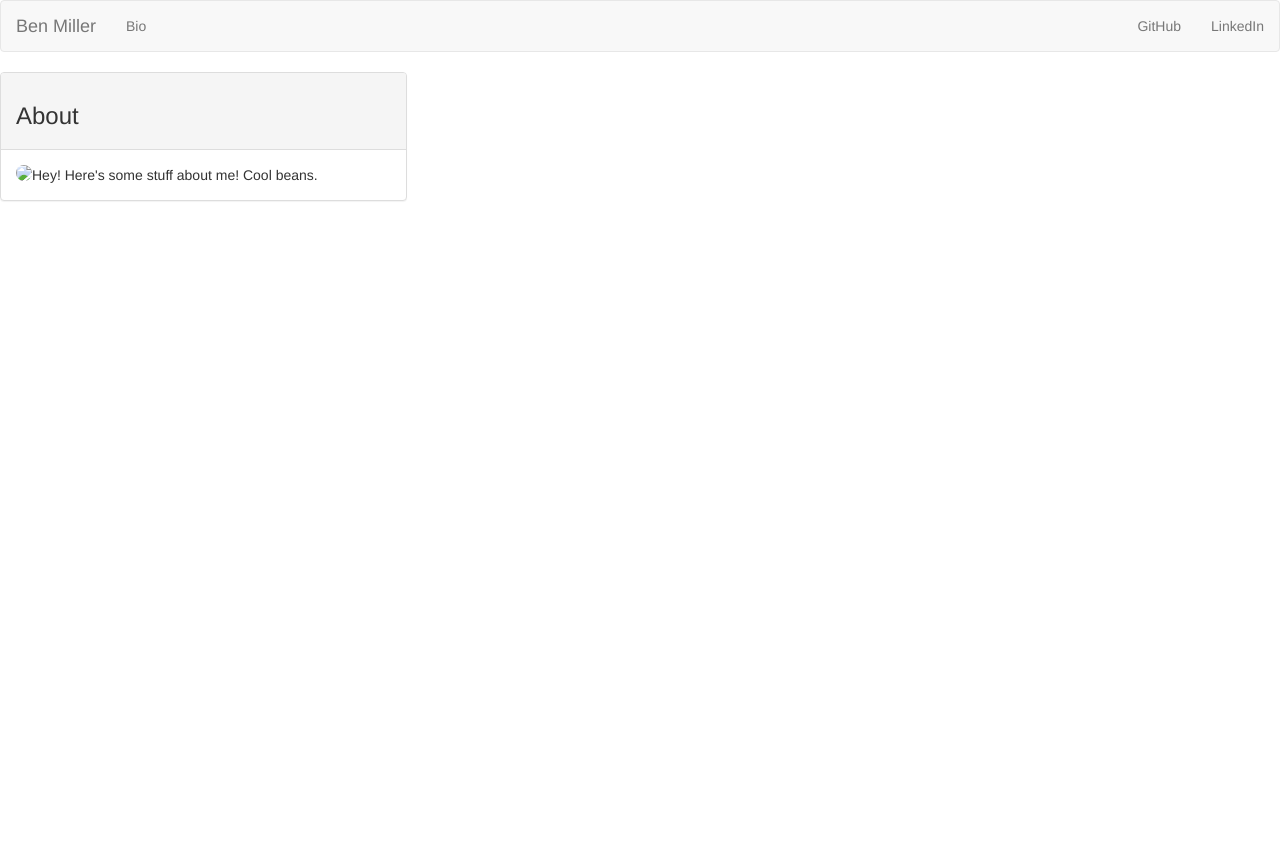
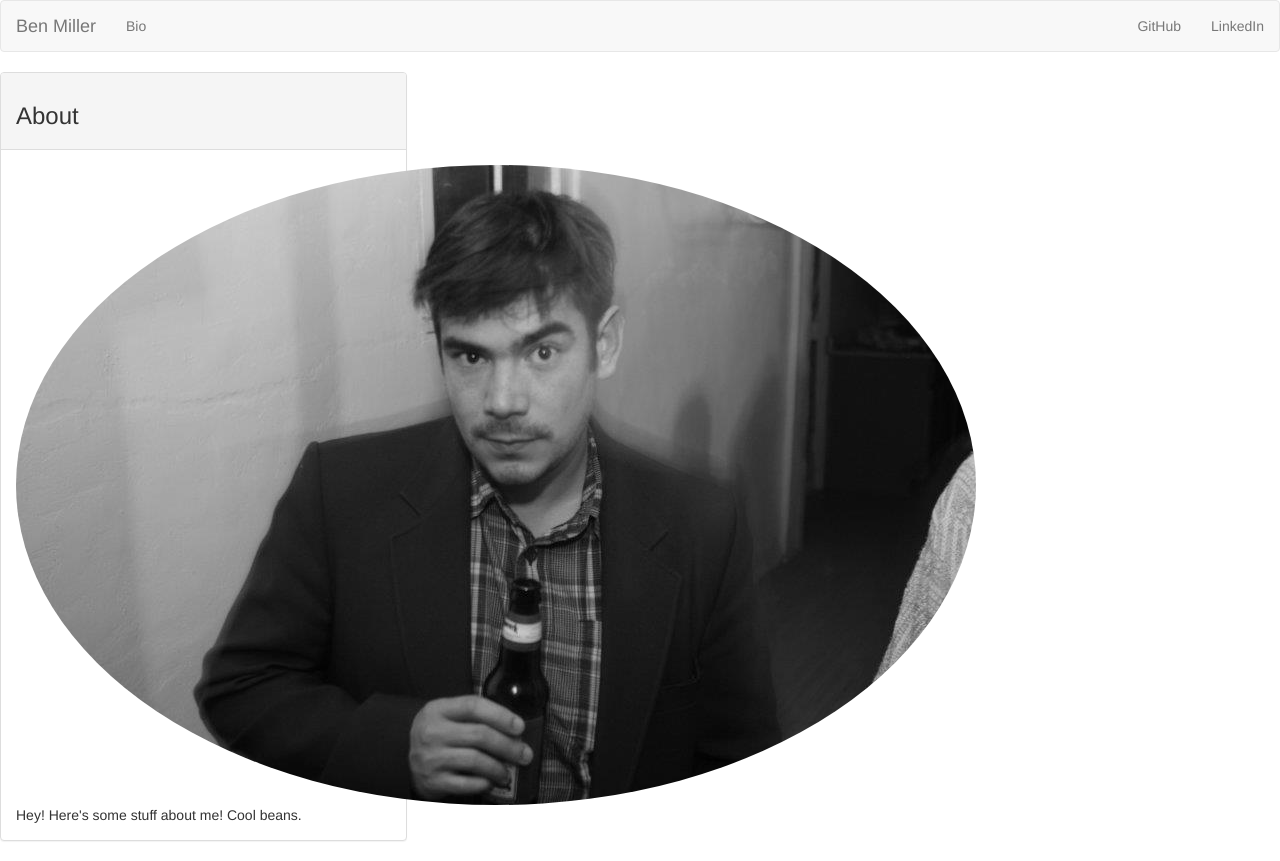
Before and after one commit to benjaminkreen/benjaminkreen.github.io, a plain HTML site: page index.html in a window 1280 px wide. Before the commit the page ends 800 px from the top, so only its background shows below. Drawn offline with nearby package versions, Linux system fonts and the light colour scheme.

Commit message:
fix link?

```diff
--- a/index.html
+++ b/index.html
@@ -5,6 +5,7 @@
     <meta charset='utf-8' />
     <meta http-equiv="X-UA-Compatible" content="chrome=1" />
     <meta name="description" content="Benjaminkreen.github.io : Just my webpage ;)" />
+    <script src="//code.jquery.com/jquery-1.10.2.min.js"></script>
     <script src="//netdna.bootstrapcdn.com/bootstrap/3.0.3/js/bootstrap.min.js"></script>
     <link rel="stylesheet" href="//netdna.bootstrapcdn.com/bootstrap/3.0.3/css/bootstrap.min.css">
 
@@ -45,7 +46,7 @@
             <h3>About</h3>
           </div>
           <div class="panel-body">
-            <img src="/images/bw_ben" class="img-circle pull-left">
+            <img src="images/bw_ben.jpg" class="img-circle pull-left">
             Hey! Here's some stuff about me! Cool beans.
           </div>
         </div>
```
